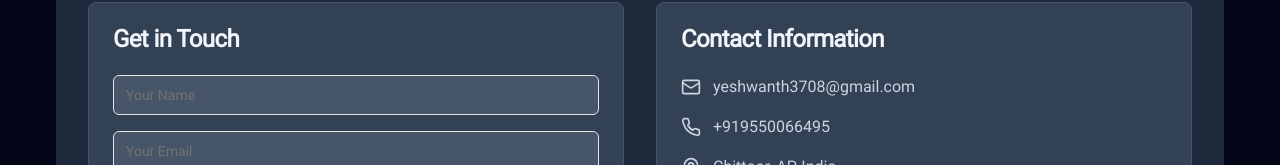
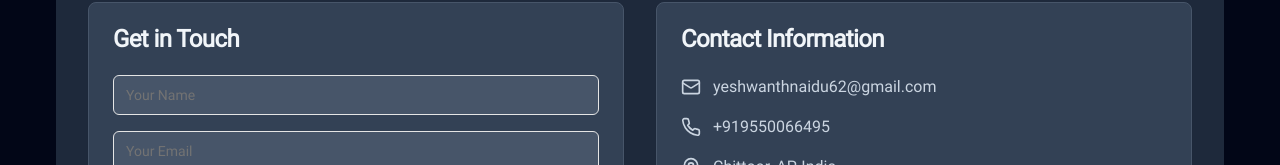
Before and after one commit to yeshwanthc/new-portfolio, a Next.js app: page / in a window 1280 px wide. Shown: the part 2469-2634 px from the top of the page. Built offline with nearby package versions, Linux system fonts and the light colour scheme; no server answers.

Commit message:
mail change

```diff
--- a/components/Contact.tsx
+++ b/components/Contact.tsx
@@ -76,7 +76,7 @@ const Contact: React.FC<ContactProps> = ({ isDarkMode }) => {
                       isDarkMode ? "text-slate-300" : "text-slate-700"
                     }`}
                   >
-                    yeshwanth3708@gmail.com
+                    yeshwanthnaidu62@gmail.com
                   </span>
                 </div>
                 <div className="flex items-center space-x-3">
--- a/components/Form.tsx
+++ b/components/Form.tsx
@@ -71,7 +71,7 @@ const Form: React.FC<FormProps> = ({ isDarkMode }) => {
         }
       );
 
-      console.log("EmailJS result:", result); // Debug log
+      console.log("EmailJS result:", result);
 
       if (result.text === "OK") {
         setIsSent(true);
@@ -86,7 +86,7 @@ const Form: React.FC<FormProps> = ({ isDarkMode }) => {
         throw new Error(`Failed to send email: ${result.text}`);
       }
     } catch (error) {
-      console.error("EmailJS error:", error); // Debug log
+      console.error("EmailJS error:", error);
       let errorMessage = "Failed to send your message. Please try again later.";
 
       if (error instanceof Error) {
```
